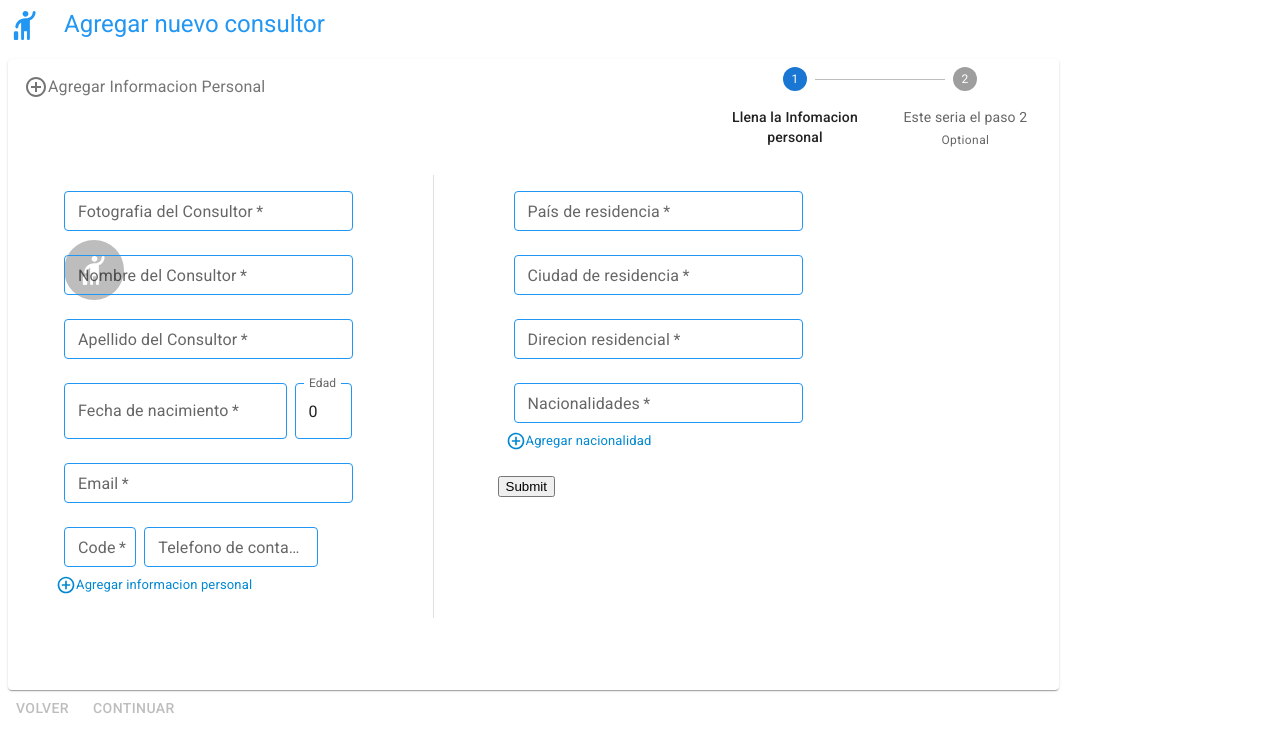
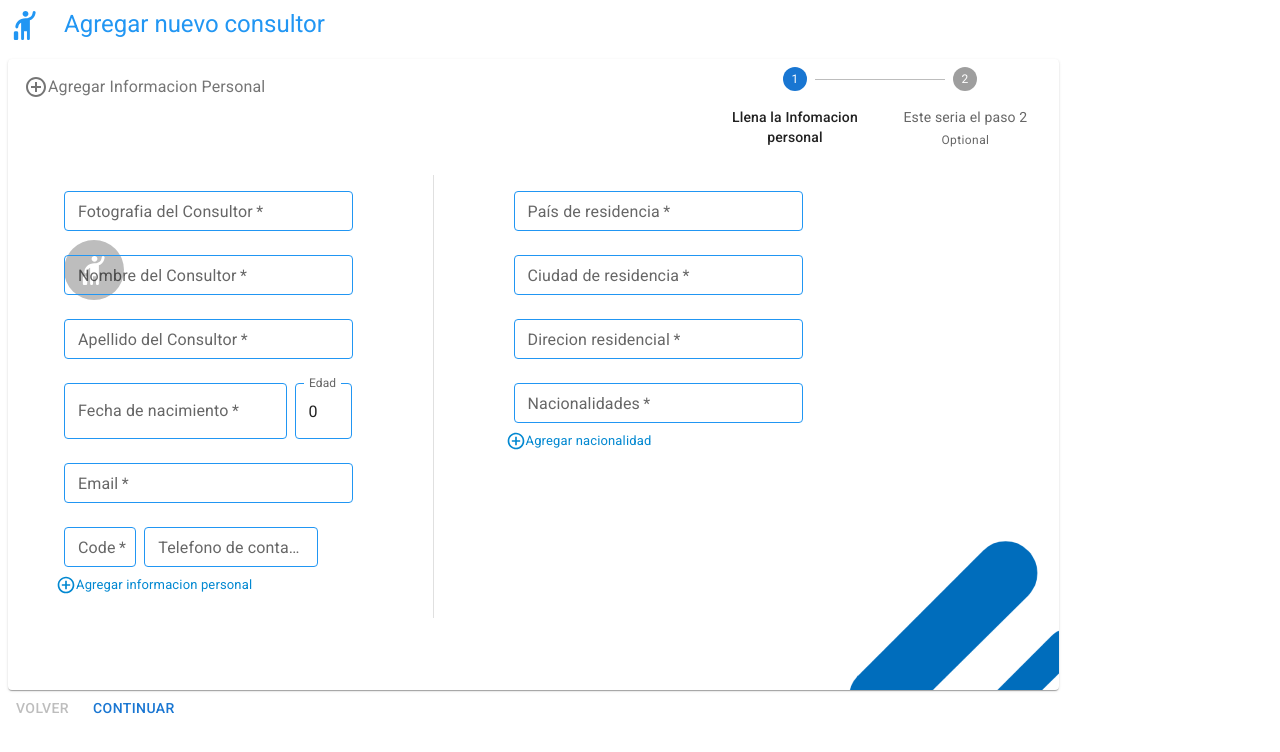
Before and after one commit to SantiagoJDG/management-center-web, a Next.js app: page /create-collaborator-steps in a window 1280 px wide. Shown: the top 752 px of the page. Built offline with nearby package versions, Linux system fonts and the light colour scheme; no server answers.

Commit message:
use 'continuar' button to validate form & mirror background image

```diff
--- a/src/components/Collaborators/CreateCollaboratorSteps/Personalnformation.js
+++ b/src/components/Collaborators/CreateCollaboratorSteps/Personalnformation.js
@@ -9,7 +9,7 @@ import { useForm, Controller } from 'react-hook-form';
 import AddCircleOutlineIcon from '@mui/icons-material/AddCircleOutline';
 import moment from 'moment';
 import 'moment/locale/es';
-import { useState, useEffect, useRef } from 'react';
+import { useState, useEffect, useRef, forwardRef } from 'react';
 import useCreate from 'hooks/useCreate';
 
 const CssTextField = styled(TextField)({
@@ -20,7 +20,7 @@ const CssTextField = styled(TextField)({
   }
 });
 
-const PersonalInformation = ({ onPersonalInfoCompleted }) => {
+const PersonalInformation = forwardRef((props, ref) => {
   const {
     register,
     handleSubmit,
@@ -205,20 +205,21 @@ const PersonalInformation = ({ onPersonalInfoCompleted }) => {
     }
   };
 
-  const handleButtonClick = () => {
+  const validateForm = () => {
     handleResidencyErrors();
     const isValid = trigger();
+    console.log(newCollaborator);
     if (isValid) {
       handleSubmit(async () => {
-        console.log(newCollaborator);
         await create();
-        onPersonalInfoCompleted(true);
+        props.setActiveStep((prevActiveStep) => prevActiveStep + 1);
       })();
     }
   };
 
   useEffect(() => {
     getResidenceData();
+    ref.current = validateForm;
   }, [age]);
 
   return (
@@ -546,13 +547,10 @@ const PersonalInformation = ({ onPersonalInfoCompleted }) => {
               </ListItemIcon>
             </Grid>
           </Grid>
-          <button type="button" onClick={handleButtonClick}>
-            Submit
-          </button>
         </Grid>
       </Grid>
     </form>
   );
-};
-
+});
+PersonalInformation.displayName = 'PersonalInformation';
 export default PersonalInformation;
--- a/src/pages/create-collaborator-steps.js
+++ b/src/pages/create-collaborator-steps.js
@@ -13,12 +13,12 @@ import HailRoundedIcon from '@mui/icons-material/HailRounded';
 import AddCircleOutlineIcon from '@mui/icons-material/AddCircleOutline';
 import PersonalInformation from '../components/Collaborators/CreateCollaboratorSteps/Personalnformation';
 import CreateCollaboratorSteps2 from 'components/Collaborators/CreateCollaboratorSteps/create-collaborator-steps 2';
-import { useState } from 'react';
+import { useRef, useState } from 'react';
 
 const CreateCollaboratorSteps = () => {
   const [activeStep, setActiveStep] = useState(0);
   const [skipped, setSkipped] = useState(new Set());
-  const [personalInfoCompleted, setPersonalInfoCompleted] = useState(false);
+  const formValidate = useRef(null);
 
   const isStepOptional = (step) => {
     return step === 1;
@@ -28,31 +28,16 @@ const CreateCollaboratorSteps = () => {
     return skipped.has(step);
   };
 
-  const handleNext = () => {
-    let newSkipped = skipped;
-    if (isStepSkipped(activeStep)) {
-      newSkipped = new Set(newSkipped.values());
-      newSkipped.delete(activeStep);
-    }
-
-    setActiveStep((prevActiveStep) => prevActiveStep + 1);
-    setSkipped(newSkipped);
-  };
-
   const handleBack = () => {
     setActiveStep((prevActiveStep) => prevActiveStep - 1);
   };
+
   const steps = [
     {
       id: 1,
       title: 'Llena la Infomacion personal',
       stepName: 'Agregar Informacion Personal',
-      component: (
-        <PersonalInformation
-          nextStep={activeStep}
-          onPersonalInfoCompleted={setPersonalInfoCompleted}
-        />
-      )
+      component: <PersonalInformation ref={formValidate} setActiveStep={setActiveStep} />
     },
     {
       id: 2,
@@ -61,6 +46,16 @@ const CreateCollaboratorSteps = () => {
       component: <CreateCollaboratorSteps2 />
     }
   ];
+
+  const handleNext = () => {
+    formValidate.current();
+    let newSkipped = skipped;
+    if (isStepSkipped(activeStep)) {
+      newSkipped = new Set(newSkipped.values());
+      newSkipped.delete(activeStep);
+    }
+    setSkipped(newSkipped);
+  };
 
   const handleSkip = () => {
     if (!isStepOptional(activeStep)) {
@@ -105,7 +100,7 @@ const CreateCollaboratorSteps = () => {
             </Button>
           )}
 
-          <Button onClick={handleNext} disabled={!personalInfoCompleted}>
+          <Button onClick={handleNext}>
             {activeStep === steps.length - 1 ? 'Finalizar' : 'Continuar'}
           </Button>
         </Box>
@@ -125,7 +120,14 @@ const CreateCollaboratorSteps = () => {
         </Typography>
       </Grid>
       <Grid container xs={10} direction="column" p={1}>
-        <Paper elevation={1}>
+        <Paper
+          elevation={1}
+          sx={{
+            backgroundImage: "url('/background_sidebar_mirror.png')",
+            backgroundPosition: 'bottom right',
+            backgroundRepeat: 'no-repeat'
+          }}
+        >
           <Grid item>
             <Grid container xs={12} justifyContent="space-between" sx={{ p: 1 }}>
               <Grid item p={1}>
```
Also changed, not shown: public/background_sidebar_mirror.png (added).
